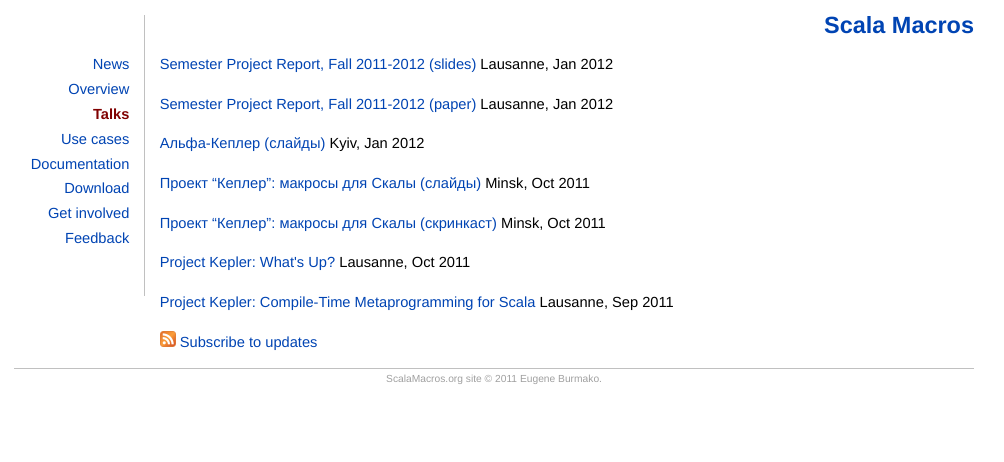
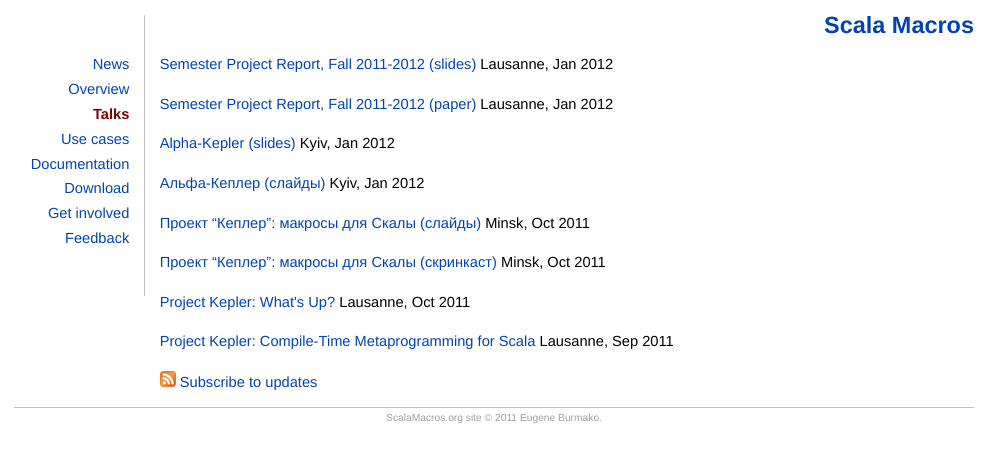
Before and after one commit to scalamacros/scalamacros.github.com, a Jekyll site: the page built from talks.html, in a window 1280 px wide. Shown: the top 462 px of the page, without its empty margins (146-1150 px from the left). Built offline with Jekyll 4.4.1, drawn with Linux system fonts in a browser that asks for light colours.

Commit message:
publishing the translated talk

```diff
--- a/talks.html
+++ b/talks.html
@@ -8,6 +8,8 @@
 <p><a href="/talks/2012-01-17-SemesterProjectSlides.pdf">Semester Project Report, Fall 2011-2012 (slides)</a> Lausanne, Jan 2012</p>
 
 <p><a href="/talks/2012-01-17-SemesterProjectReport.pdf">Semester Project Report, Fall 2011-2012 (paper)</a> Lausanne, Jan 2012</p>
+
+<p><a href="/talks/2012-01-14-EnAlphaKepler.pdf">Alpha-Kepler (slides)</a> Kyiv, Jan 2012</p>
 
 <p><a href="/talks/2012-01-14-RuAlphaKepler.pdf">Альфа-Кеплер (слайды)</a> Kyiv, Jan 2012</p>
 
```
